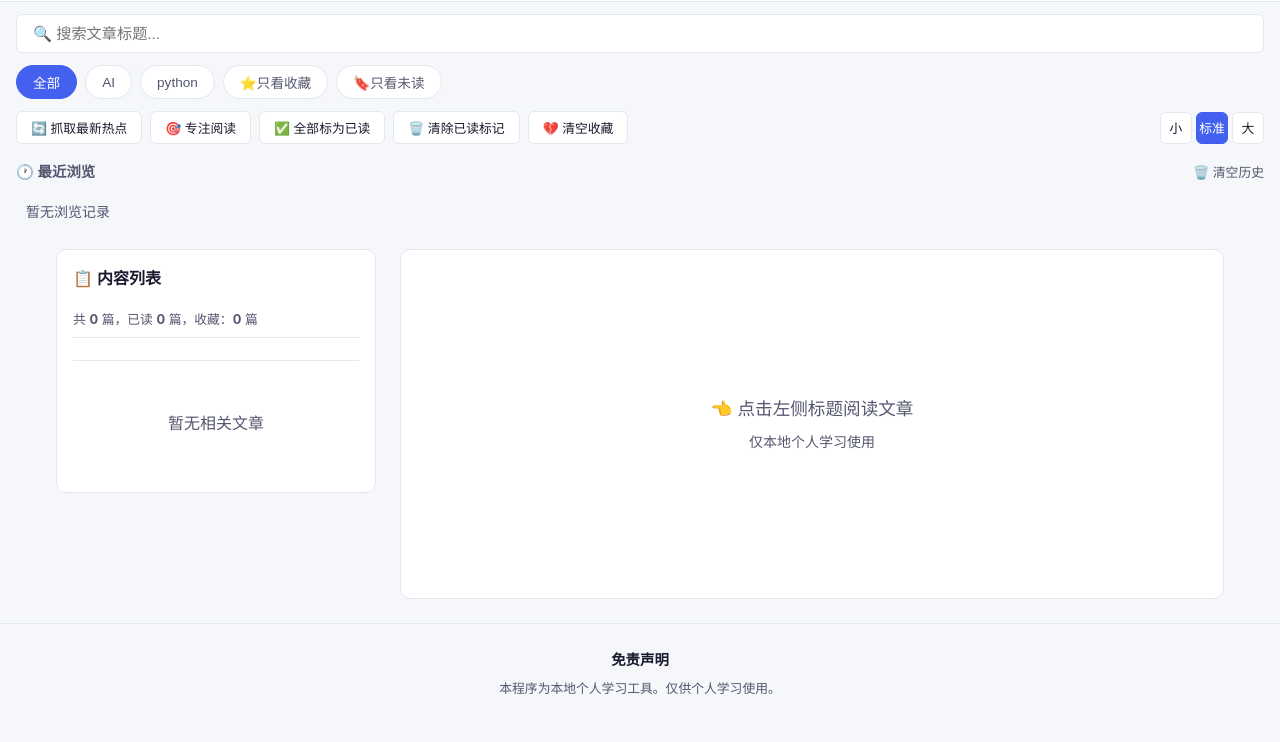
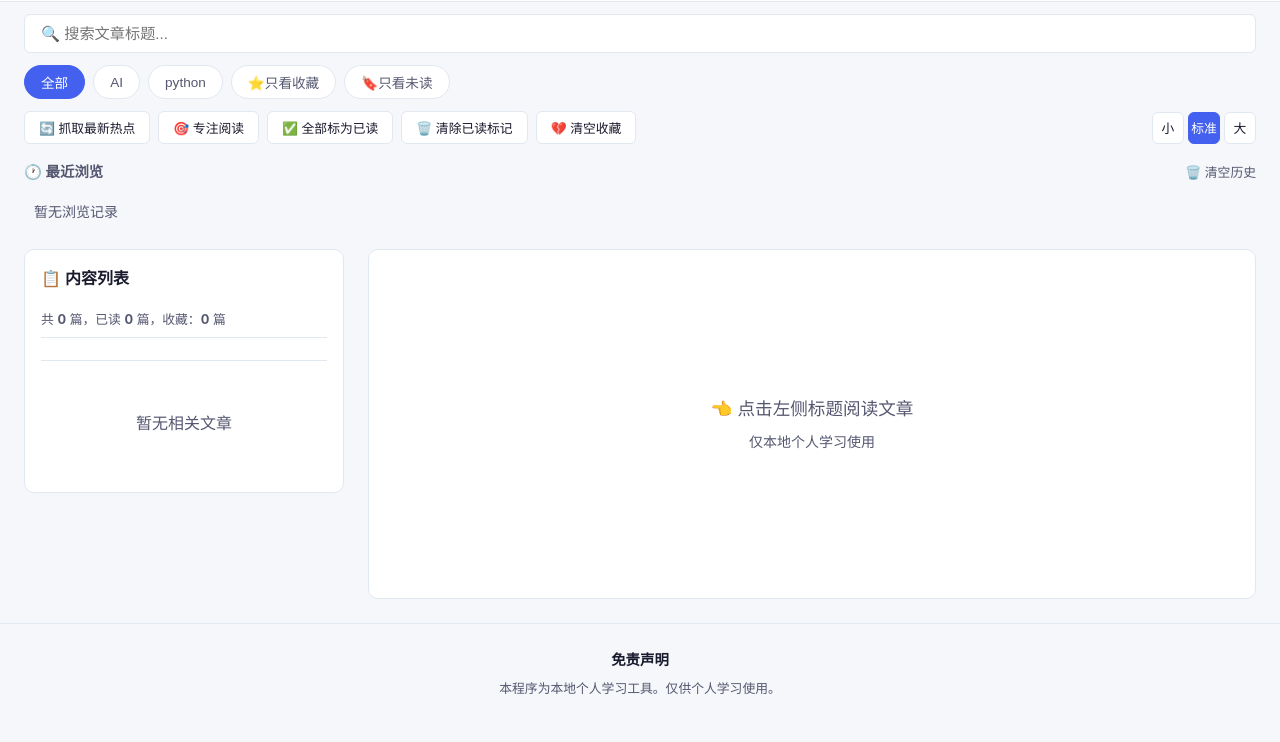
Before and after one commit to cofenet/test01, a plain HTML site: page index.html in a window 1280 px wide. Shown: the part 58-800 px from the top of the page. Drawn offline with nearby package versions, Linux system fonts and the light colour scheme; no server answers.

Commit message:
Add files via upload

```diff
--- a/assets/css/layout.css
+++ b/assets/css/layout.css
@@ -1,5 +1,5 @@
 /* =========================================
-   layout.css - 全局布局与响应式框架 (最终校准版)
+   layout.css - 全局布局与响应式框架 (左对齐终版)
    严格对齐 index.html 实际类名
    ========================================= */
 
@@ -28,7 +28,7 @@ body {
   min-height: 100vh;
 }
 
-/* 2. 头部导航 (对齐 HTML 中的 .header-wrap) */
+/* 2. 头部导航 */
 .header-wrap {
   position: sticky;
   top: 0;
@@ -39,7 +39,7 @@ body {
   height: var(--header-height, 60px);
   background-color: var(--card-bg);
   border-bottom: 1px solid var(--border-color);
-  padding: 0 16px;
+  padding: 0 24px; /* ✅ 统一为24px */
 }
 
 .main-title {
@@ -59,7 +59,7 @@ body {
 
 /* 3. 搜索栏与分类标签 */
 .search-wrap {
-  padding: 12px 16px;
+  padding: 12px 24px; /* ✅ 统一为24px */
 }
 
 .search-wrap input {
@@ -81,7 +81,7 @@ body {
 .tab-wrap {
   display: flex;
   gap: 8px;
-  padding: 0 16px 12px;
+  padding: 0 24px 12px; /* ✅ 统一为24px */
   overflow-x: auto;
   -webkit-overflow-scrolling: touch;
 }
@@ -90,13 +90,13 @@ body {
   display: flex;
   flex-wrap: wrap;
   gap: 8px;
-  padding: 0 16px 16px;
+  padding: 0 24px 16px; /* ✅ 统一为24px */
   align-items: center;
 }
 
 /* 4. 历史面板 */
 .history-panel {
-  padding: 0 16px 16px;
+  padding: 0 24px 16px; /* ✅ 统一为24px */
 }
 
 .history-header {
@@ -112,7 +112,7 @@ body {
   color: var(--text-secondary);
 }
 
-/* ✅ 修复：强制历史项垂直排列 */
+/* ✅ 强制历史项垂直排列 */
 .history-items {
   display: flex;
   flex-direction: column;
@@ -147,12 +147,12 @@ body {
   backdrop-filter: blur(2px);
 }
 
-/* 6. 主内容容器 (对齐 HTML 中的 .container) */
+/* 6. 主内容容器 */
 .container {
   display: flex;
   gap: 24px;
-  padding: 0 16px 24px;
-  max-width: 1200px;
+  padding: 0 24px 24px;
+  max-width: 1400px;
   margin: 0 auto;
   width: 100%;
   flex: 1;
@@ -160,6 +160,18 @@ body {
 
 /* 7. 桌面端布局 (>= 769px) */
 @media (min-width: 769px) {
+  /* ✅ 关键修复：让外层全宽元素与 .container 内部左对齐 */
+  .header-wrap,
+  .search-wrap,
+  .tab-wrap,
+  .tool-wrap,
+  .history-panel {
+    max-width: 1400px;
+    margin-left: auto;
+    margin-right: auto;
+    width: 100%;
+  }
+
   .left-sidebar {
     width: 320px;
     flex-shrink: 0;
@@ -202,6 +214,8 @@ body {
   .search-wrap, .tab-wrap, .tool-wrap, .history-panel {
     padding-left: 12px;
     padding-right: 12px;
+    max-width: none; /* 移动端取消最大宽度限制 */
+    margin: 0;
   }
 
   .container {
```
